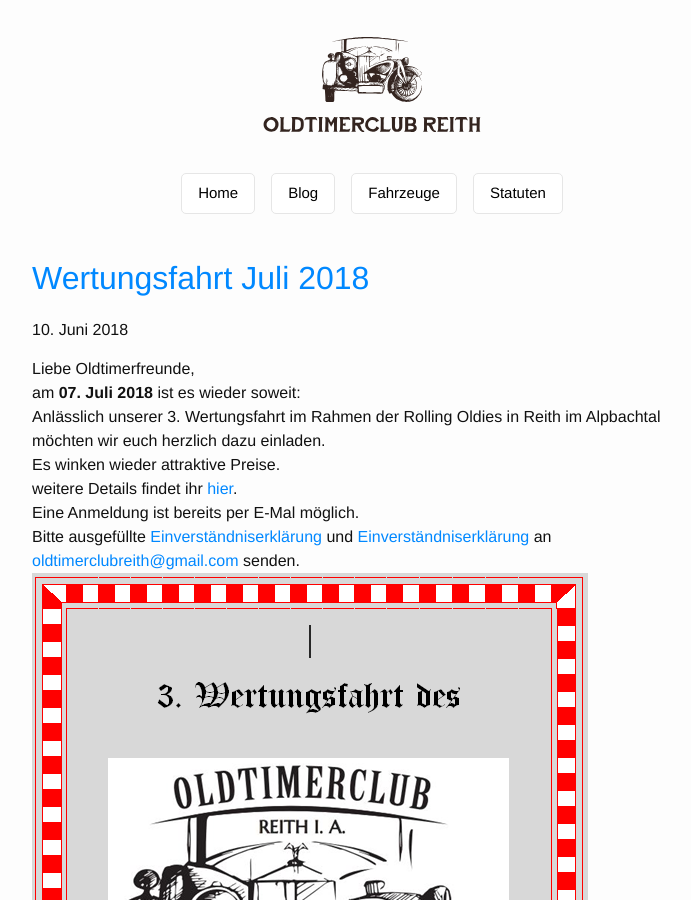
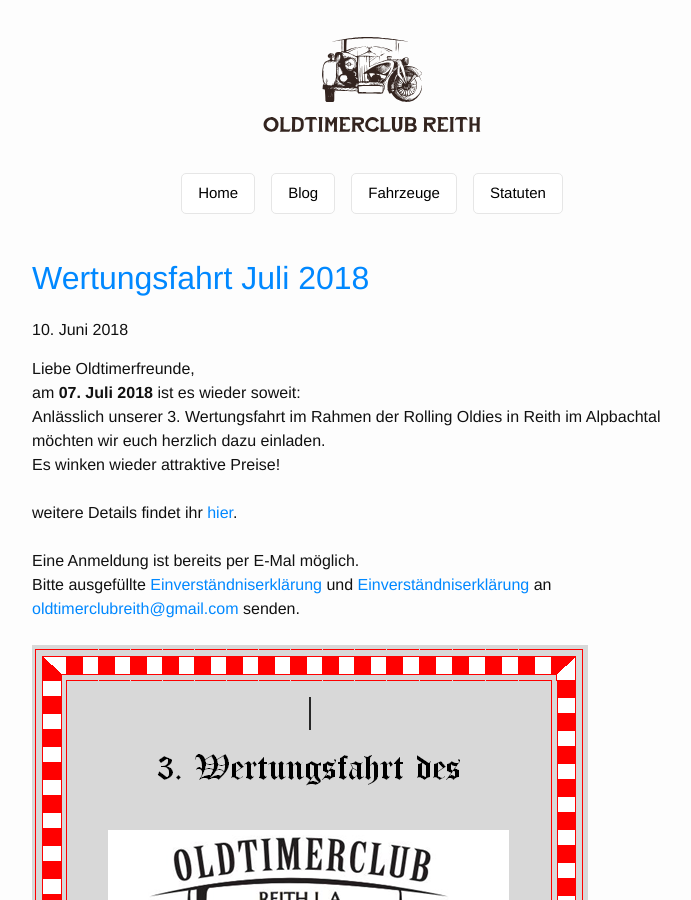
Before and after one commit to oc-reith/oc-reith.github.io, a Jekyll site: the page built from _posts/blog/2018-06-10-Anmeldung-Wertungsfahrt.md, in a window 1280 px wide and 900 px high. Shown: the whole window, without its empty margins (268-959 px from the left). Built offline with Jekyll 4.4.1, drawn with Linux system fonts in a browser that asks for light colours; nearby versions of some CDN libraries.

```diff
--- a/_posts/blog/2018-06-10-Anmeldung-Wertungsfahrt.md
+++ b/_posts/blog/2018-06-10-Anmeldung-Wertungsfahrt.md
@@ -5,8 +5,8 @@ title: Wertungsfahrt Juli 2018
 Liebe Oldtimerfreunde,<br/>
 am <b>07. Juli 2018</b> ist es wieder soweit:<br/>
 Anlässlich unserer 3. Wertungsfahrt im Rahmen der Rolling Oldies in Reith im Alpbachtal möchten wir euch herzlich dazu einladen.<br/>
-Es winken wieder attraktive Preise.<br/>
-weitere Details findet ihr <a href="/pdf/Einladung zur Wertungsfahrt 2018.pdf">hier</a>.<br/>
+Es winken wieder attraktive Preise!<br/><br/>
+weitere Details findet ihr <a href="/pdf/Einladung zur Wertungsfahrt 2018.pdf">hier</a>.<br/><br/>
 Eine Anmeldung ist bereits per E-Mal möglich.<br/>
-Bitte ausgefüllte <a href="/pdf/2018-Wertungsfahrt-Anmeldung-OCR.pdf">Einverständniserklärung</a> und <a href="/pdf/2018-Wertungsfahrt-Einverstaendniserklaerung-OCR.pdf">Einverständniserklärung</a> an <a href="mailto:oldtimerclubreith@gmail.com">oldtimerclubreith@gmail.com</a> senden.
+Bitte ausgefüllte <a href="/pdf/2018-Wertungsfahrt-Anmeldung-OCR.pdf">Einverständniserklärung</a> und <a href="/pdf/2018-Wertungsfahrt-Einverstaendniserklaerung-OCR.pdf">Einverständniserklärung</a> an <a href="mailto:oldtimerclubreith@gmail.com">oldtimerclubreith@gmail.com</a> senden.<br/><br/>
 [![](/img/wertungsfahrt-2018-plakat.png)](/img/wertungsfahrt-2018-plakat.png)
```
